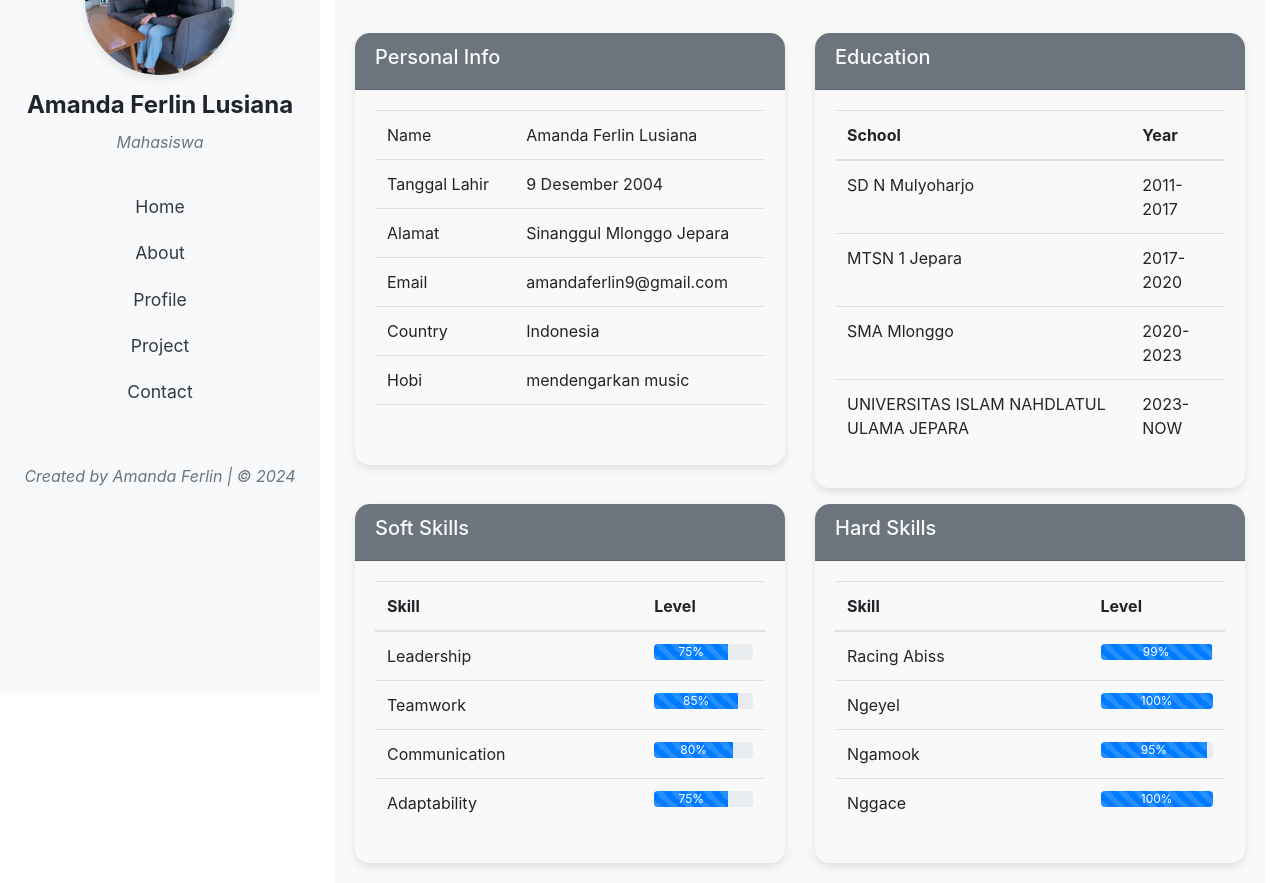
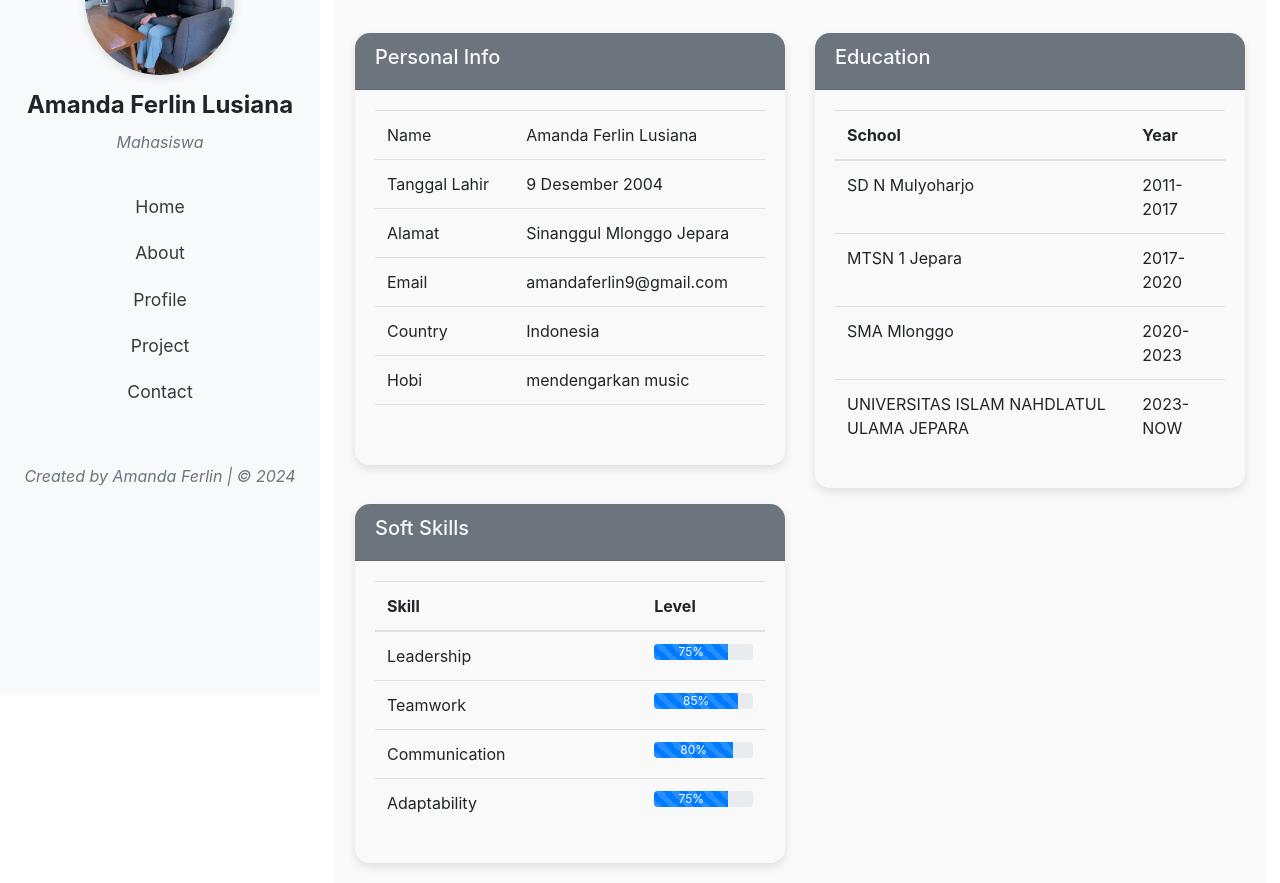
Before and after one commit to amandaafrln/amandaafrln.github.io, a plain HTML site: page profil.html in a window 1280 px wide. Shown: the part 105-988 px from the top of the page. Drawn offline with nearby package versions, Linux system fonts and the light colour scheme.

Commit message:
Add files via upload

```diff
--- a/profil.html
+++ b/profil.html
@@ -225,107 +225,9 @@
                     </div>
                   </div>
                 </div>
-                <div class="col-md-6">
-                  <div class="card mt-3">
-                    <div class="card-header bg-secondary text-light">
-                      <h5>Hard Skills</h5>
-                    </div>
-                    <div class="card-body">
-                      <table class="table">
-                        <thead>
-                          <tr>
-                            <th>Skill</th>
-                            <th>Level</th>
-                          </tr>
-                        </thead>
-                        <tbody>
-                          <tr>
-                            <td>Racing Abiss</td>
-                            <td>
-                              <div
-                                class="progress"
-                                role="progressbar"
-                                aria-label="Animated striped example"
-                                aria-valuenow="75"
-                                aria-valuemin="0"
-                                aria-valuemax="100"
-                              >
-                                <div
-                                  class="progress-bar progress-bar-striped progress-bar-animated"
-                                  style="width: 99%"
-                                >
-                                  99%
-                                </div>
-                              </div>
-                            </td>
-                          </tr>
-                          <tr>
-                            <td>Ngeyel</td>
-                            <td>
-                              <div
-                                class="progress"
-                                role="progressbar"
-                                aria-label="Animated striped example"
-                                aria-valuenow="75"
-                                aria-valuemin="0"
-                                aria-valuemax="100"
-                              >
-                                <div
-                                  class="progress-bar progress-bar-striped progress-bar-animated"
-                                  style="width: 100%"
-                                >
-                                  100%
-                                </div>
-                              </div>
-                            </td>
-                          </tr>
-                          <tr>
-                            <td>Ngamook</td>
-                            <td>
-                              <div
-                                class="progress"
-                                role="progressbar"
-                                aria-label="Animated striped example"
-                                aria-valuenow="75"
-                                aria-valuemin="0"
-                                aria-valuemax="100"
-                              >
-                                <div
-                                  class="progress-bar progress-bar-striped progress-bar-animated"
-                                  style="width: 95%"
-                                >
-                                  95%
-                                </div>
-                              </div>
-                            </td>
-                          </tr>
-                          <tr>
-                            <td>Nggace</td>
-                            <td>
-                              <div
-                                class="progress"
-                                role="progressbar"
-                                aria-label="Animated striped example"
-                                aria-valuenow="75"
-                                aria-valuemin="0"
-                                aria-valuemax="100"
-                              >
-                                <div
-                                  class="progress-bar progress-bar-striped progress-bar-animated"
-                                  style="width: 100%"
-                                >
-                                  100%
-                                </div>
-                              </div>
-                            </td>
-                          </tr>
-                        </tbody>
-                      </table>
-                    </div>
-                  </div>
-                </div>
 
-                <!-- Education Card -->
+
+
               </div>
               <!-- End of row -->
             </div>
```
